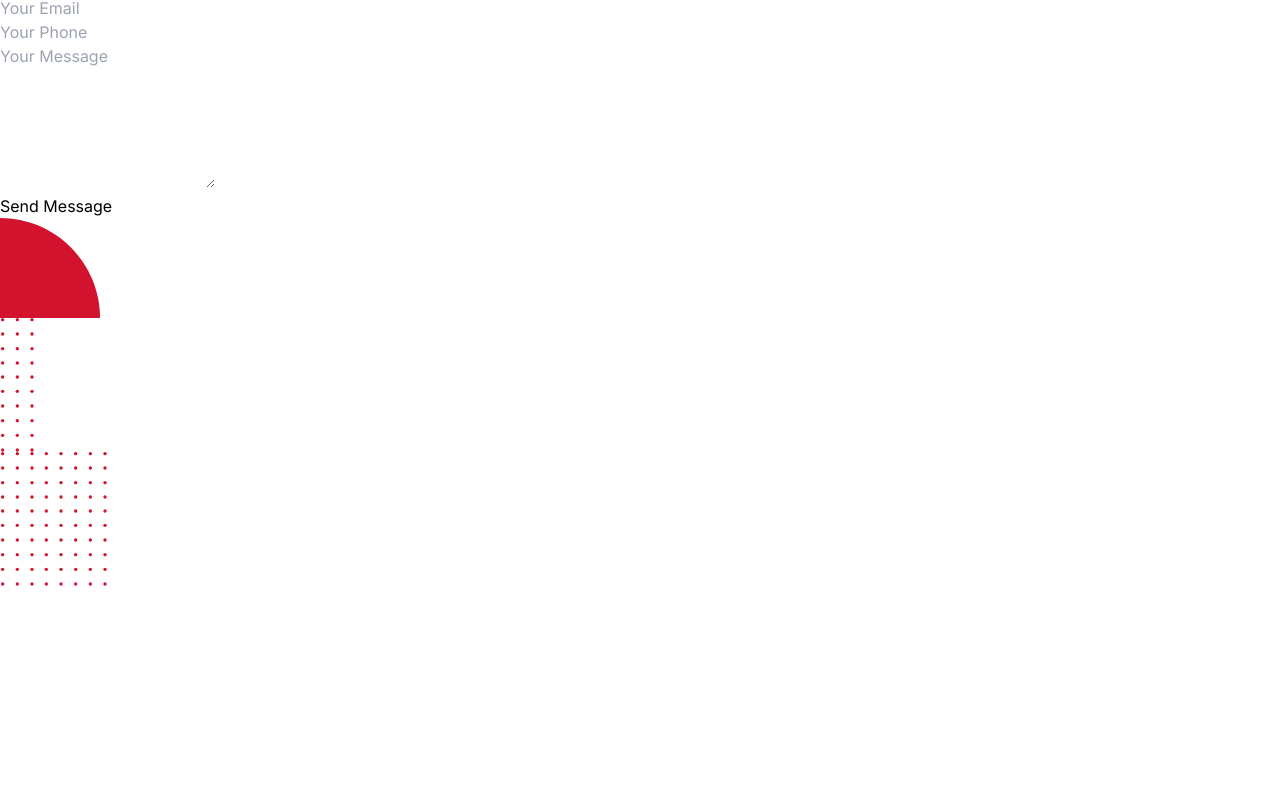
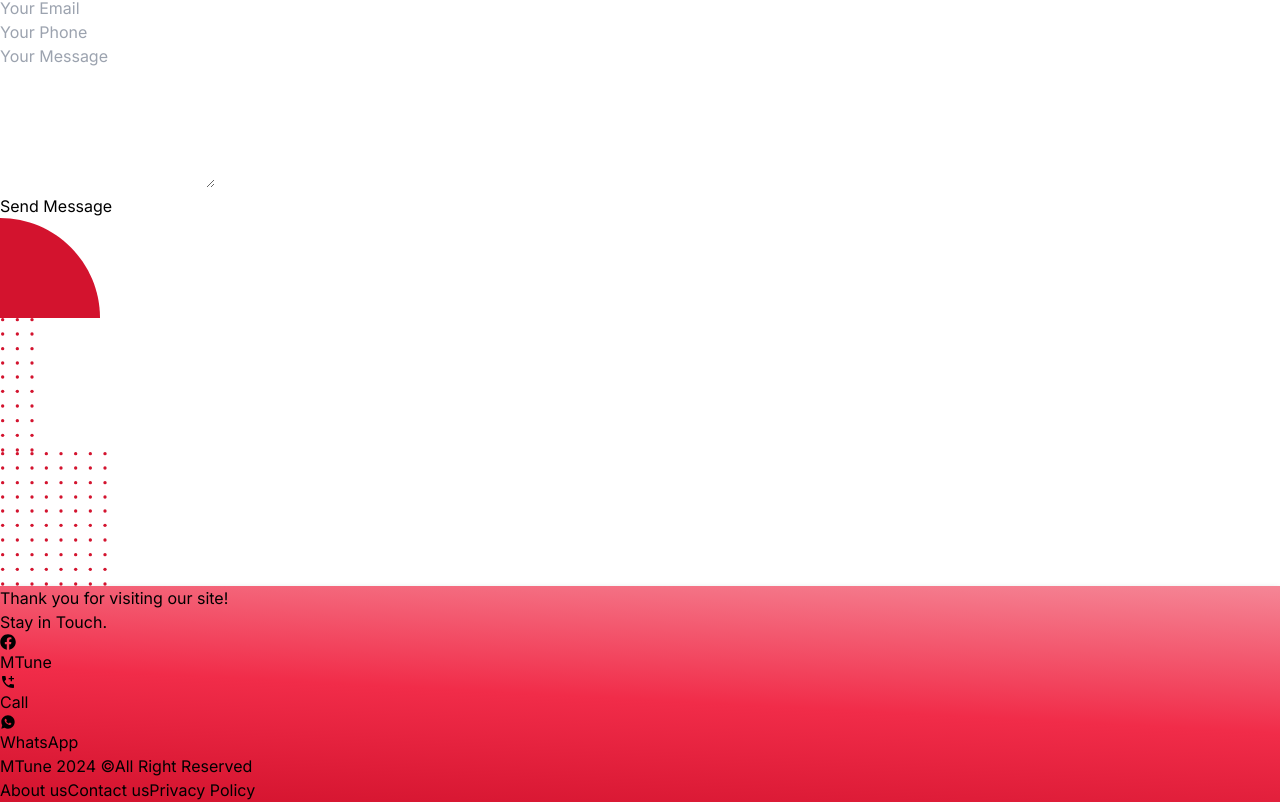
Before and after one commit to SajeedAninda/MTune-Landing-Page, a React (Vite) app: page / in a window 1280 px wide. Shown: the part 4460-5262 px from the top of the page. Before the commit the page ends 5046 px from the top, so only its background shows below. Built offline with nearby package versions, Linux system fonts and the light colour scheme.

Commit message:
Created the footer

```diff
--- a/src/App.jsx
+++ b/src/App.jsx
@@ -1,6 +1,7 @@
 import AboutUs from "./Components/AboutUs"
 import Contact from "./Components/Contact"
 import FAQs from "./Components/FAQs"
+import Footer from "./Components/Footer"
 import Hero from "./Components/Hero"
 import Navbar from "./Components/Navbar"
 import Services from "./Components/Services"
@@ -15,6 +16,7 @@ function App() {
       <Services></Services>
       <FAQs></FAQs>
       <Contact></Contact>
+      <Footer></Footer>
     </>
   )
 }
--- /dev/null
+++ b/src/Components/Footer.jsx
@@ -0,0 +1,57 @@
+import React from 'react';
+import "./faq.css";
+import { FaFacebook } from "react-icons/fa";
+import { MdAddCall } from 'react-icons/md';
+import { RiWhatsappFill } from 'react-icons/ri';
+
+
+const Footer = () => {
+    const currentYear = new Date().getFullYear();
+
+    return (
+        <div>
+            <div class="divBg">
+                <div class="w-[80%] mx-auto text-white py-10">
+                    <div class="text-center">
+                        <h3 class="text-3xl font-bold mb-3"> Thank you for visiting our site!</h3>
+                        <p> Stay in Touch. </p>
+                        <div class="flex justify-center items-center gap-6 my-10">
+                            <a href='https://www.facebook.com/mt.callertune' target='_blank' className='px-4 py-3 rounded-lg bg-transparent border-2 border-white text-white hover:bg-white hover:text-[#d3132e] font-semibold transition-colors delay-75 flex gap-2 items-center '>
+                                <FaFacebook className='text-[22px]' />
+                                MTune
+                            </a>
+
+                            <a
+                                href='tel:+8801575782959'
+                                className='px-4 py-3 rounded-lg bg-transparent border-2 border-white text-white hover:bg-white hover:text-[#d3132e] font-semibold transition-colors delay-75 flex gap-2 items-center '
+                            >
+                                <MdAddCall className='text-[24px]' />
+                                Call
+                            </a>
+
+                            <a
+                                href='https://wa.me/+8801575782959'
+                                target='_blank'
+                                rel='noopener noreferrer'
+                                className='px-4 py-3 rounded-lg bg-transparent border-2 border-white text-white hover:bg-white hover:text-[#d3132e] font-semibold transition-colors delay-75 flex gap-2 items-center '
+                            >
+                                <RiWhatsappFill className='text-[24px]' />
+                                WhatsApp
+                            </a>
+                        </div>
+                    </div>
+                    <div class="mt-28 flex flex-col md:flex-row md:justify-between items-center text-sm text-white font-bold">
+                        <p class="order-2 md:order-1 mt-8 md:mt-0">MTune {currentYear} &copy;All Right Reserved </p>
+                        <div class="order-1 md:order-2">
+                            <span class="px-2">About us</span>
+                            <span class="px-2 border-l">Contact us</span>
+                            <span class="px-2 border-l">Privacy Policy</span>
+                        </div>
+                    </div>
+                </div>
+            </div>
+        </div>
+    );
+};
+
+export default Footer;
```
